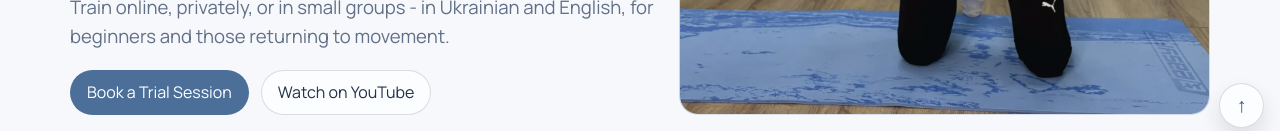
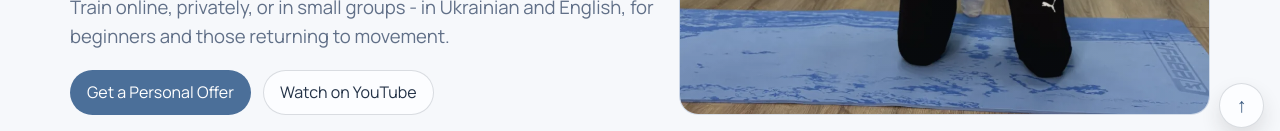
Before and after one commit to alexshen73/pilates-studio, a Next.js app: page /en in a window 1280 px wide. Shown: the part 656-787 px from the top of the page. Built offline with nearby package versions, Linux system fonts and the light colour scheme.

Commit message:
Update lead form CTA copy

```diff
--- a/components/lead-form.tsx
+++ b/components/lead-form.tsx
@@ -27,8 +27,8 @@ const formatOptions = {
 
 const formCopy = {
   uk: {
-    title: "Запис на пробне заняття",
-    description: "Залиште контакти, і ми узгодимо зручний формат та час.",
+    title: "Підберемо зручний формат занять для вас",
+    description: "Залиште контакти, і ми допоможемо підібрати формат та узгодити час",
     nameLabel: "Ім'я",
     namePlaceholder: "Ваше ім'я",
     phoneLabel: "Телефон",
@@ -48,8 +48,8 @@ const formCopy = {
     invalidEmail: "Вкажіть коректний email.",
   },
   en: {
-    title: "Book a Trial Session",
-    description: "Leave your contact details, and we will arrange a comfortable format and time.",
+    title: "We will help you choose the right training format",
+    description: "Leave your contact details, and we will help choose the format and arrange the time.",
     nameLabel: "Name",
     namePlaceholder: "Your name",
     phoneLabel: "Phone",
--- a/lib/content.ts
+++ b/lib/content.ts
@@ -90,7 +90,7 @@ export const content: Record<Locale, LandingContent> = {
       title: "Баланс, сила та гнучкість у зручному для вас форматі",
       subtitle:
         "Працюємо онлайн, індивідуально та в малих групах — українською й англійською, для початківців і тих, хто повертається до активності.",
-      primaryCta: "Записатися на пробне заняття",
+      primaryCta: "Отримати персональну пропозицію",
       secondaryCta: "Дивитися YouTube",
       stats: [
         { label: "Формат", value: "1:1 та групи" },
@@ -268,7 +268,7 @@ export const content: Record<Locale, LandingContent> = {
       title: "Build balance, strength, and mobility in a format that fits you",
       subtitle:
         "Train online, privately, or in small groups - in Ukrainian and English, for beginners and those returning to movement.",
-      primaryCta: "Book a Trial Session",
+      primaryCta: "Get a Personal Offer",
       secondaryCta: "Watch on YouTube",
       stats: [
         { label: "Format", value: "1:1 and groups" },
```
